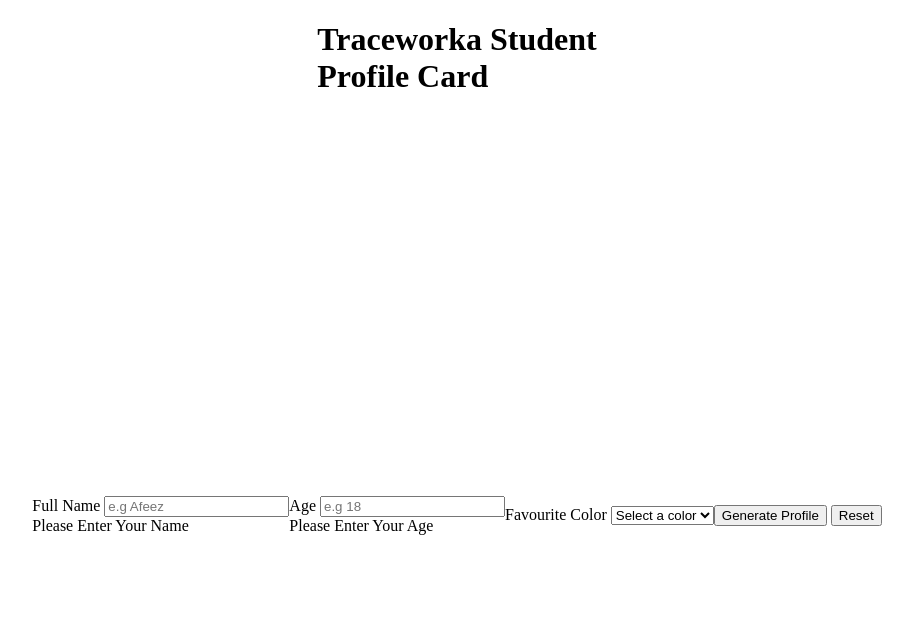
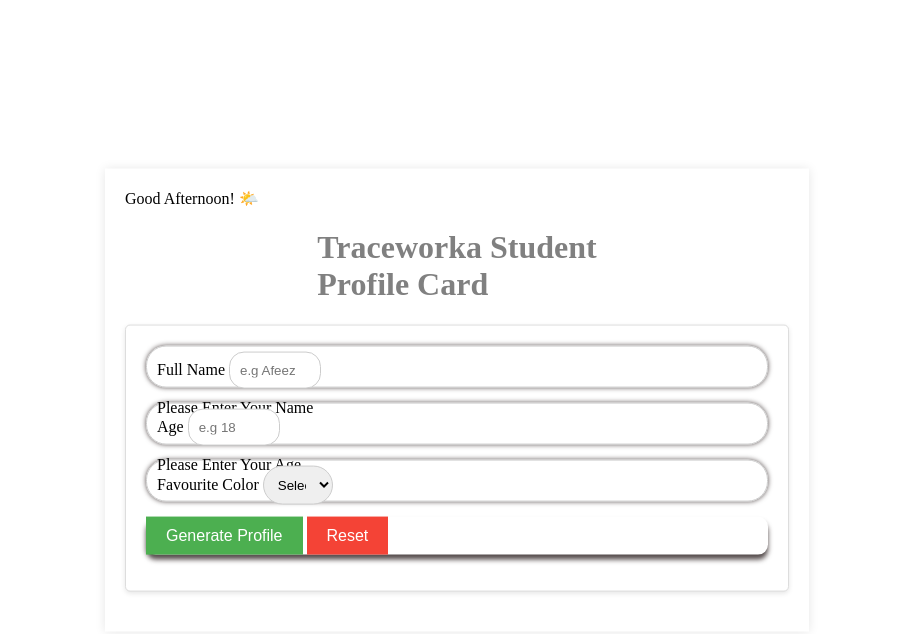
Before and after one commit to hoppym123/dom_assignment_1, a plain HTML site: page index.html in a window 1280 px wide. Shown: the whole page, without its empty margins (183-1096 px from the left). Drawn offline with Linux system fonts and the light colour scheme.

Commit message:
secondcommit

```diff
--- a/script.js
+++ b/script.js
@@ -1,5 +1,7 @@
 //greeting base on time of the day
-    const hour = new Date.getHours();
+
+function getGreeting() {
+    const hour = new Date().getHours();
     let message;
 
     if(hour < 12){
@@ -14,8 +16,10 @@
     }else{
         message="Good Night! 🌙";
     };
+    return message;
+};
 
-    document.getElementById("greeting").innerText = message;
+    document.getElementById("greeting").innerText = getGreeting();
 
 //generate profile
 
--- a/style.css
+++ b/style.css
@@ -1,20 +1,95 @@
 .body{
+    background-color: #f0f0f0;
     font-family: Arial, sans-serif;
-    background-color: #f0f0f0;
     margin: 0;
     padding: 20px;
 }
-.card{
-
+h1 {
+    color: grey;
     display: flex;
     justify-content: center;
     align-items: center;
-    min-height: 100vh;
 }
-h1{
-    display: flex;
+.container {
+    display: inline-block;
     justify-content: center;
     align-items: center;
-    font-size: 2em;
+    max-width: 100%;
+    margin: 0 auto;
+    background-color: #fff;
+    padding: 20px;
+    box-shadow: 0 0 10px rgba(0, 0, 0, 0.1);
+    position: absolute;
+    top: 50%;
+    left: 50%;
+    transform: translate(-50%, -50%);
+
+}
+.card{
+
+    background-color: #fff;
+    border: 1px solid #ddd;
+    border-radius: 5px;
+    padding: 20px;
     margin-bottom: 20px;
+    box-shadow: 0 2px 5px rgba(0, 0, 0, 0.1);
+    display: inline-block;
+    justify-content: center;
+    align-items: center;
+
 }
+.field {
+    margin-bottom: 15px;
+    width: 600px;
+    height: 30px;
+    border: 1px solid #ccc;
+    border-radius: 20px;
+    padding: 5px 10px;
+    font-size: 16px;
+    box-shadow: 0 0 5px #160a0abb;
+    display: block;
+    justify-content: center;
+    align-items: center;
+}
+.btn{
+    border-radius: 10px;
+    box-shadow: 0 5px 5px #160a0abb;
+}
+.btn-generate {
+    background-color: #4CAF50;
+    color: white;
+    border: none;
+    padding: 10px 20px;
+    font-size: 16px;
+    cursor: pointer;
+}
+.btn-reset {
+    background-color: #f44336;
+    color: white;
+    border: none;
+    padding: 10px 20px;
+    font-size: 16px;
+    cursor: pointer;
+}
+#nameInput {
+    width: 70px;
+    padding: 10px;
+    margin-bottom: 10px;
+    border: 1px solid #ccc;
+    border-radius: 15px;
+}
+#ageInput {
+    width: 70px;
+    padding: 10px;
+    margin-bottom: 10px;
+    border: 1px solid #ccc;
+    border-radius: 15px;
+
+}
+#colorInput {
+    width: 70px;
+    padding: 10px;
+    margin-bottom: 10px;
+    border: 1px solid #ccc;
+    border-radius: 20px;
+}
```
